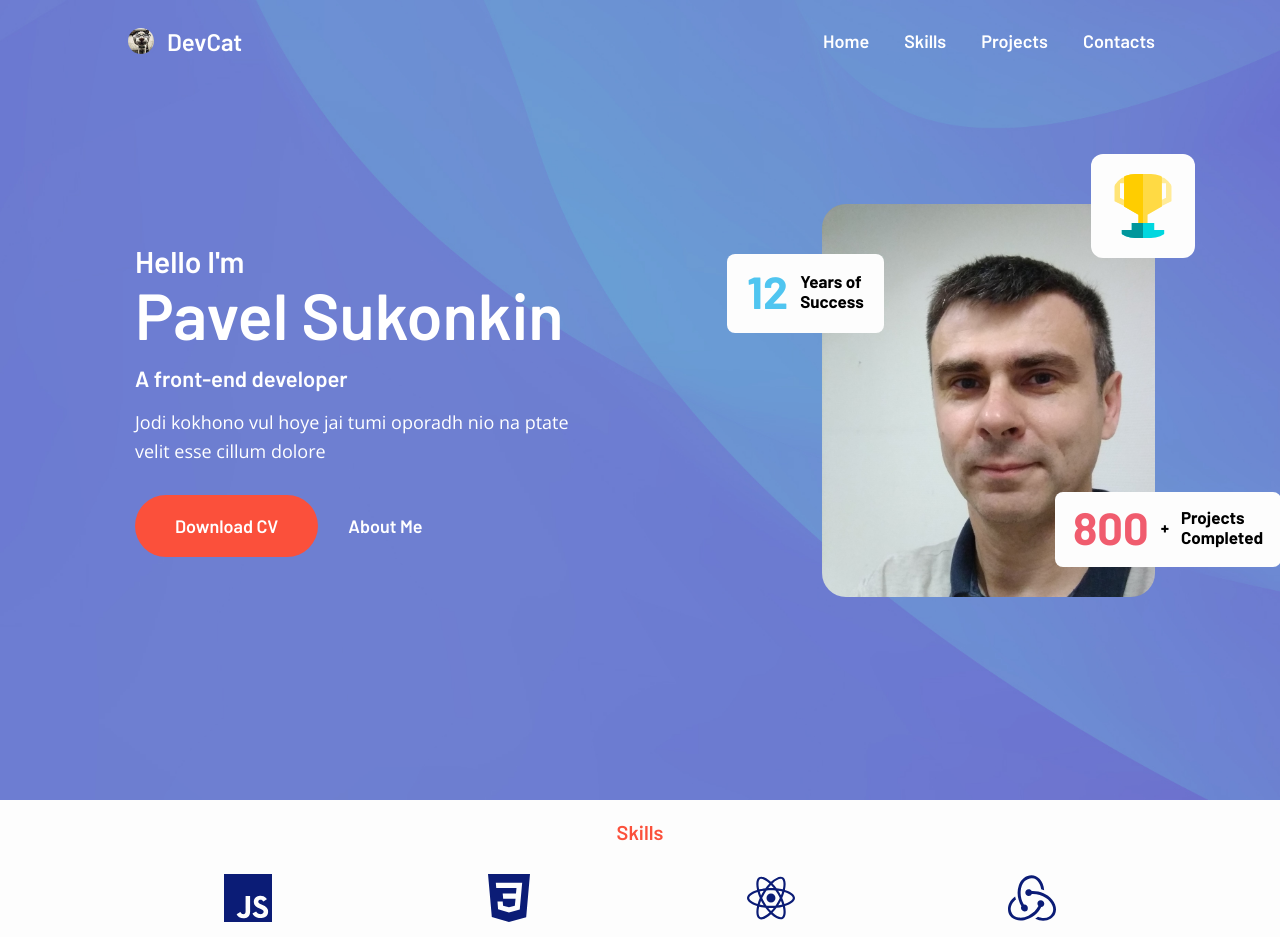
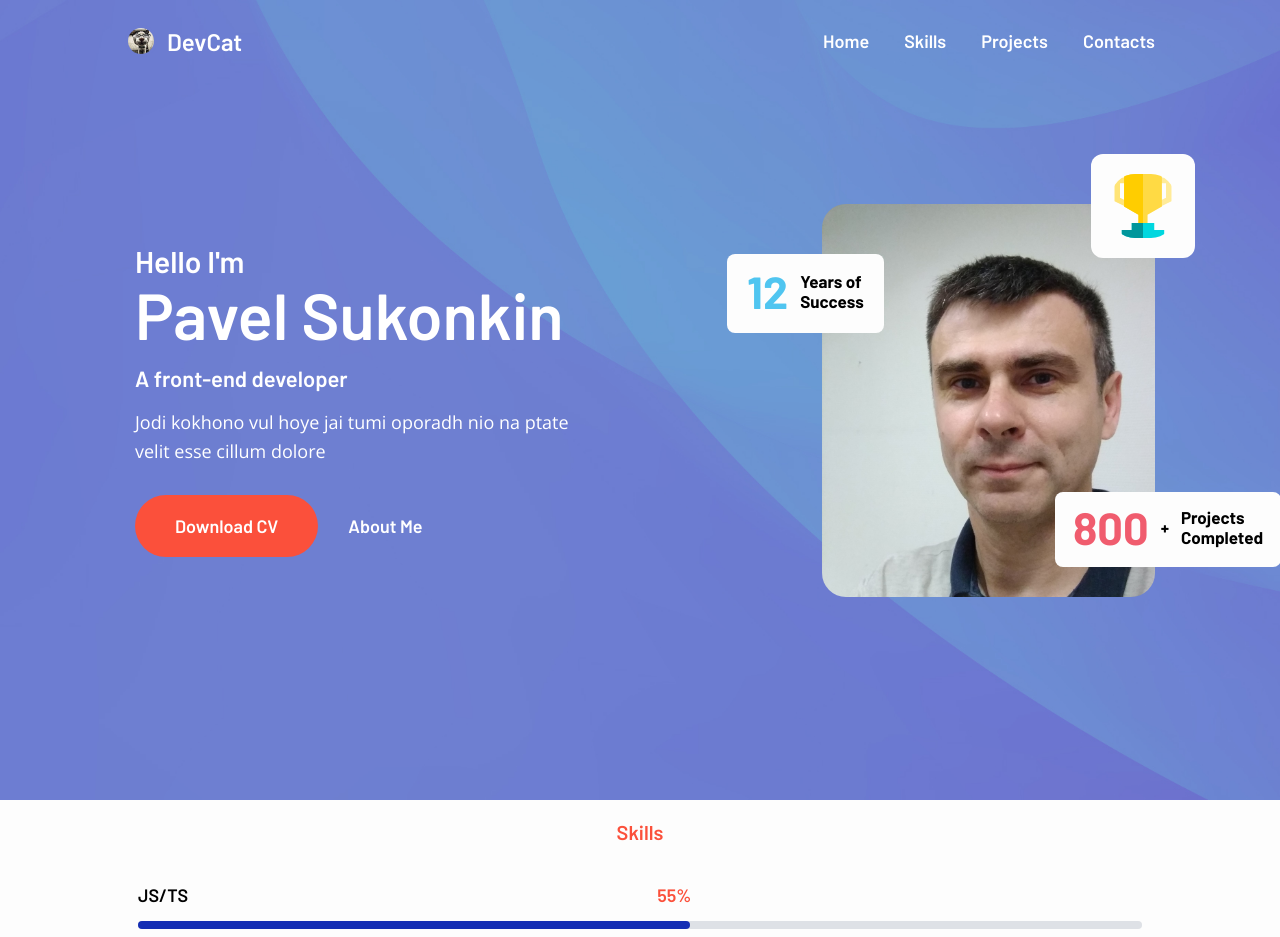
Before and after one commit to SPK80/portfolio, a React (Create React App) app: page / in a window 1280 px wide. Shown: the top 937 px of the page. Built offline with nearby package versions, Linux system fonts and the light colour scheme.

Commit message:
refactor: change Skill layout and styles

```diff
--- a/src/skills/skill/Skill.tsx
+++ b/src/skills/skill/Skill.tsx
@@ -8,7 +8,9 @@ type SkillPropsType = {
 
 export const Skill: React.FC<SkillPropsType> = ({skillData}) =>
     <div className={s.skill}>
-        <div className={s.icon}>{(require('react-icons/si')[skillData.icon])()}</div>
-        <div className={s.title}>{skillData.title}</div>
-        <p className={s.description}>{skillData.description}</p>
+        <span className={s.title}>{skillData.title}</span>
+        <span className={s.number}>55%</span>
+        <div className={s.skillProgress}>
+            <div className={s.skillProgressInner}></div>
+        </div>
     </div>
--- a/src/skills/skill/skill.module.scss
+++ b/src/skills/skill/skill.module.scss
@@ -5,20 +5,49 @@
   @include oneColumnContainer($card-width, center);
   background-color: transparent;
   padding: 10px;
+  width: 100%;
+  align-items: flex-start;
+  position: relative;
+  margin-top: 10px;
 
-  .icon {
-    color: $contacts-background-color;
-    font-size: 48px;
+  .title {
+    font-family: $font-family-extra;
+    font-weight: 600;
+    font-size: 18px;
+    letter-spacing: 0;
+    color: $secondary-color;
   }
 
-  .title {
-    @include titleText(18px, $secondary-color)
+  .number {
+    font-family: $font-family-extra;
+    font-weight: 600;
+    font-size: 18px;
+    letter-spacing: 0;
+    position: absolute;
+    right: 45%;
+    float: right;
+    color: $main-color;
   }
 
-  .description {
-    @include regularText();
-    text-align: justify;
+  .skillProgress {
+    background: #dee1e6;
+    width: 100%;
+    min-width: 100%;
+    height: 8px;
+    border-radius: 50px;
+    margin-top: 15px;
   }
+
+  .skillProgressInner {
+    background: #142eb4;
+    height: 8px;
+    overflow: hidden;
+    border-radius: 50px;
+    position: relative;
+    top: 0;
+    width: 55%;
+  }
+
 
   @media screen and (max-width: $laptop-max-width) {
     & {
```
